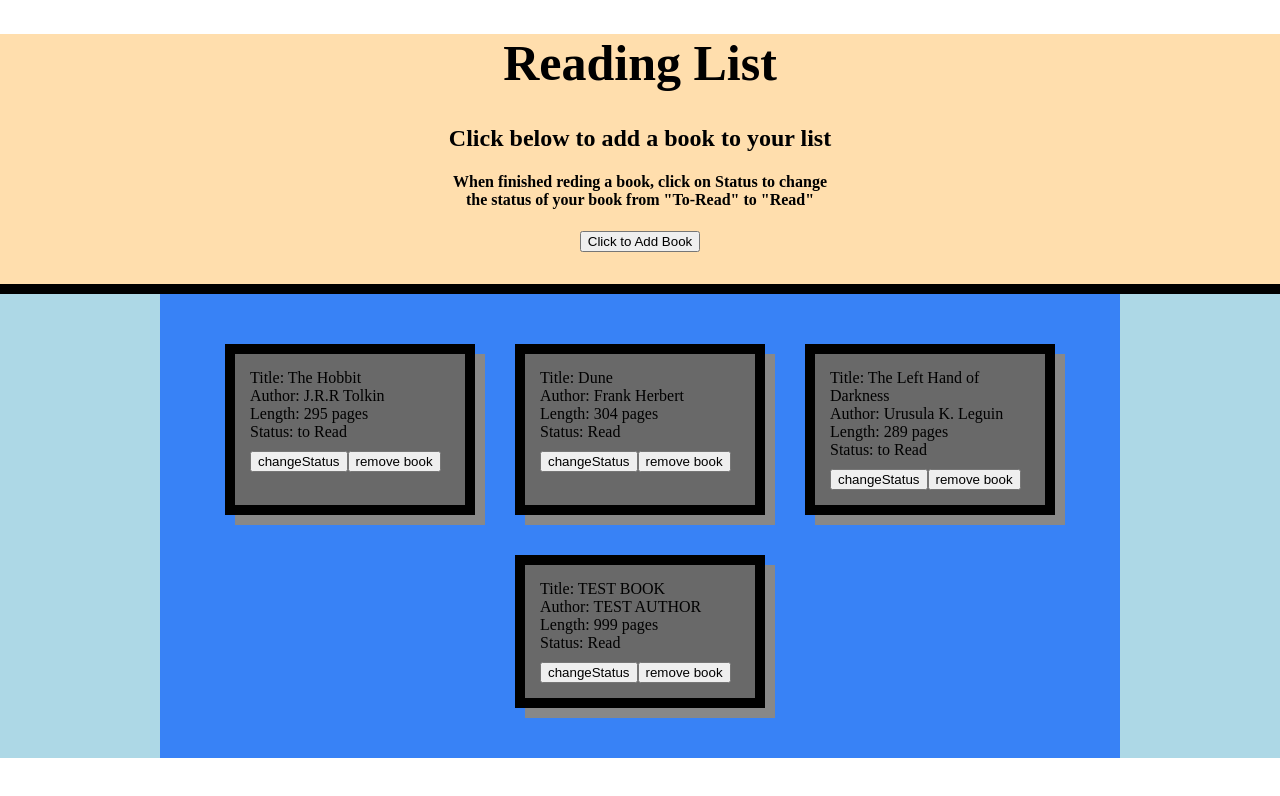
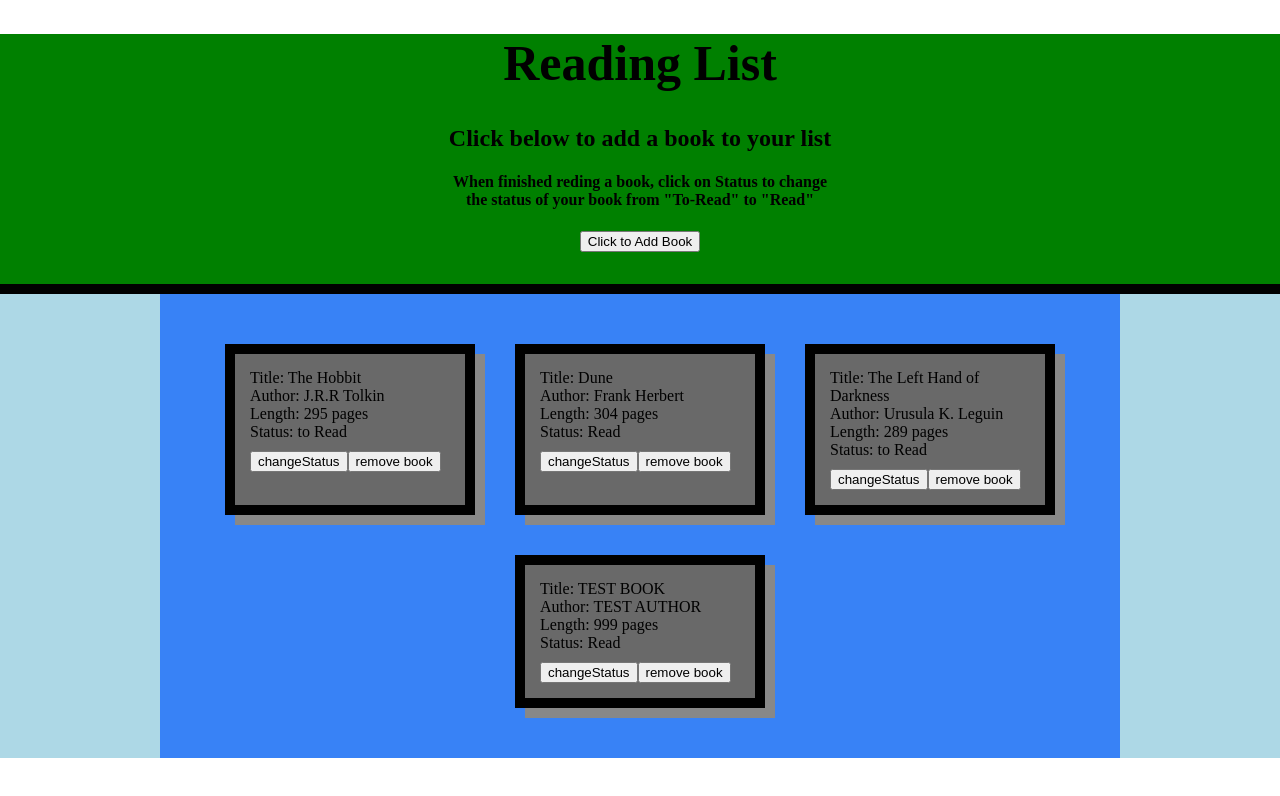
Before and after one commit to theXsingularity/library, a plain HTML site: page index.html in a window 1280 px wide. Drawn offline with Linux system fonts and the light colour scheme.

Commit message:
testing time

```diff
--- a/style.css
+++ b/style.css
@@ -16,7 +16,7 @@ h5 {
   text-align: center;
   padding-bottom: 2em;
   border-bottom: 10px solid black;
-  background-color: navajowhite;
+  background-color: green;
 }
 
 #bottomHalf{
```
